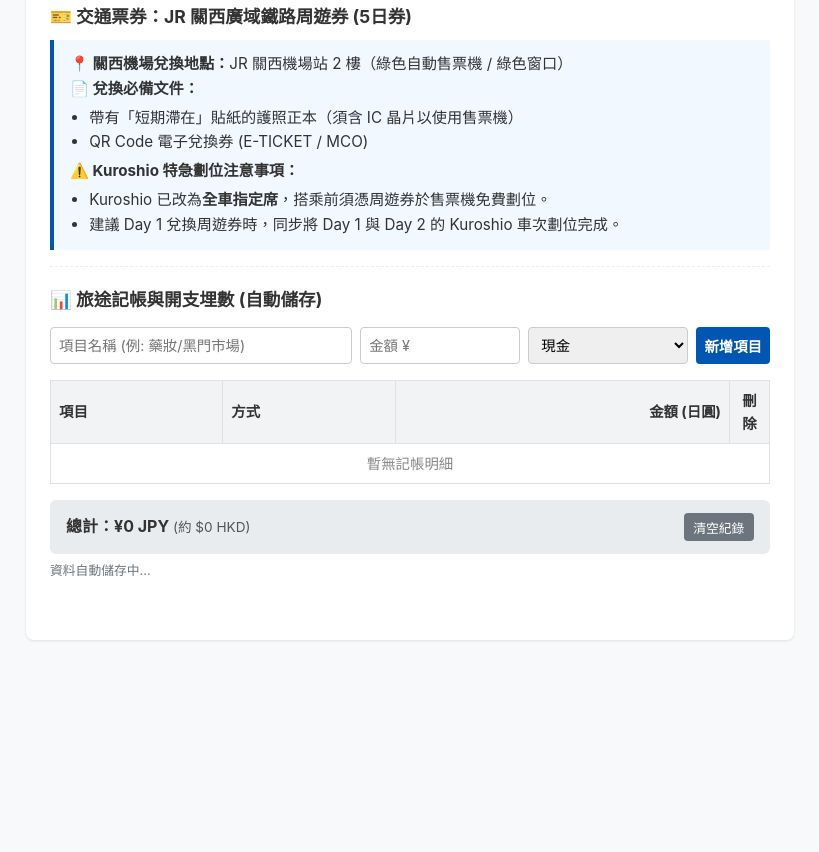
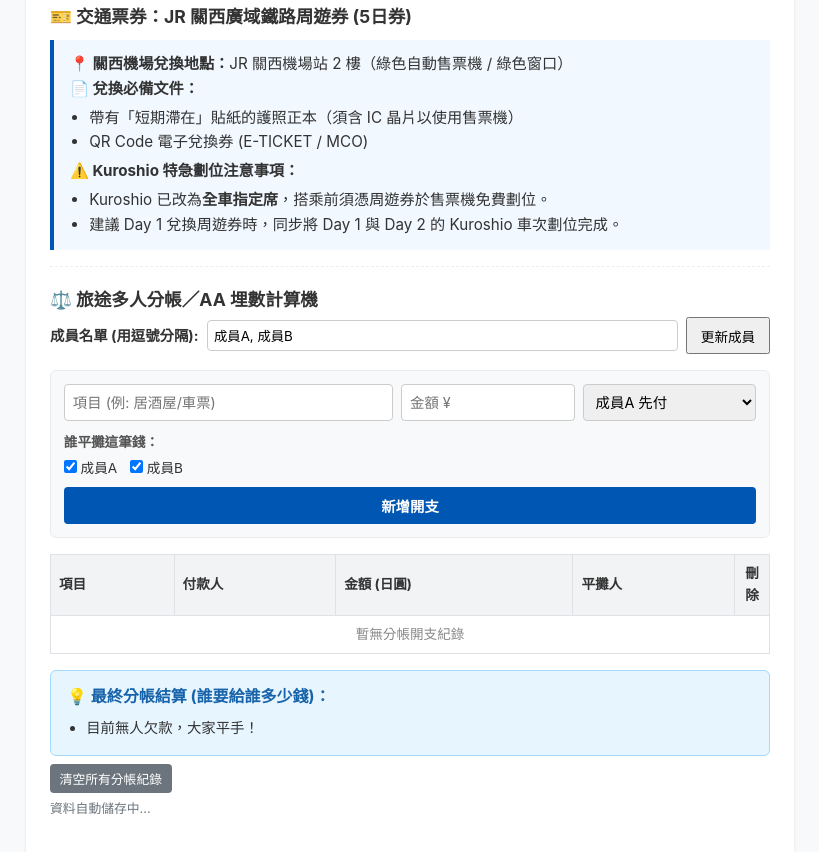
Before and after one commit to JAEL-AI/Platform, a plain HTML site: page index.html in a window 1280 px wide. Shown: the part 3908-4760 px from the top of the page, without its empty margins (230-1049 px from the left). Before the commit the page ends 4580 px from the top, so only its background shows below. Drawn offline with Linux system fonts and the light colour scheme.

Commit message:
Refactor index.html for split expense functionality
Refactor HTML structure and update comments for split expense module.

```diff
--- a/index.html
+++ b/index.html
@@ -11,179 +11,80 @@
   <link rel="apple-touch-icon" href="icon.png">
 
   <style>
-    html {
-      scroll-behavior: smooth;
-    }
+    html { scroll-behavior: smooth; }
     body {
       font-family: -apple-system, BlinkMacSystemFont, "Segoe UI", Roboto, "Helvetica Neue", Arial, sans-serif;
-      margin: 0;
-      padding: 0;
-      color: #333;
-      background-color: #f8f9fa;
-      line-height: 1.6;
+      margin: 0; padding: 0; color: #333; background-color: #f8f9fa; line-height: 1.6;
     }
-    header {
-      background: #0056b3;
-      color: #fff;
-      padding: 2rem 1rem;
-      text-align: center;
-    }
+    header { background: #0056b3; color: #fff; padding: 2rem 1rem; text-align: center; }
     header h1 { margin: 0; font-size: 1.8rem; }
     header p { margin: 0.5rem 0 0; opacity: 0.9; }
 
     nav {
-      position: sticky;
-      top: 0;
-      background: #ffffff;
-      display: flex;
-      justify-content: space-around;
-      padding: 0.75rem;
-      box-shadow: 0 2px 5px rgba(0,0,0,0.1);
-      z-index: 100;
-      overflow-x: auto;
+      position: sticky; top: 0; background: #ffffff; display: flex;
+      justify-content: space-around; padding: 0.75rem; box-shadow: 0 2px 5px rgba(0,0,0,0.1);
+      z-index: 100; overflow-x: auto;
     }
-    nav a {
-      color: #0056b3;
-      text-decoration: none;
-      font-weight: bold;
-      padding: 0.25rem 0.5rem;
-      white-space: nowrap;
+    nav a { color: #0056b3; text-decoration: none; font-weight: bold; padding: 0.25rem 0.5rem; white-space: nowrap; }
+    nav a:hover { text-decoration: underline; }
+
+    main { max-width: 800px; margin: 1.5rem auto; padding: 0 1rem; }
+    section {
+      background: #fff; margin-bottom: 2rem; padding: 1.5rem;
+      border-radius: 8px; box-shadow: 0 1px 3px rgba(0,0,0,0.1); scroll-margin-top: 70px;
     }
-    nav a:hover {
-      text-decoration: underline;
-    }
+    h2 { border-bottom: 2px solid #0056b3; padding-bottom: 0.5rem; color: #0056b3; margin-top: 0; }
 
-    main {
-      max-width: 800px;
-      margin: 1.5rem auto;
-      padding: 0 1rem;
-    }
-    section {
-      background: #fff;
-      margin-bottom: 2rem;
-      padding: 1.5rem;
-      border-radius: 8px;
-      box-shadow: 0 1px 3px rgba(0,0,0,0.1);
-      scroll-margin-top: 70px;
-    }
-    h2 {
-      border-bottom: 2px solid #0056b3;
-      padding-bottom: 0.5rem;
-      color: #0056b3;
-      margin-top: 0;
-    }
-
-    .item {
-      margin-bottom: 1.2rem;
-      padding-bottom: 1rem;
-      border-bottom: 1px dashed #eee;
-    }
-    .item:last-child {
-      border-bottom: none;
-    }
-    .time {
-      font-weight: bold;
-      color: #d9534f;
-      font-size: 0.9rem;
-    }
-    .title {
-      font-weight: bold;
-      font-size: 1.1rem;
-      margin: 0.2rem 0;
-    }
-    .map-link {
-      display: inline-block;
-      margin-top: 0.3rem;
-      color: #28a745;
-      text-decoration: none;
-      font-size: 0.9rem;
-    }
+    .item { margin-bottom: 1.2rem; padding-bottom: 1rem; border-bottom: 1px dashed #eee; }
+    .item:last-child { border-bottom: none; }
+    .time { font-weight: bold; color: #d9534f; font-size: 0.9rem; }
+    .title { font-weight: bold; font-size: 1.1rem; margin: 0.2rem 0; }
+    .map-link { display: inline-block; margin-top: 0.3rem; color: #28a745; text-decoration: none; font-size: 0.9rem; }
     .map-link:hover { text-decoration: underline; }
 
     .info-box {
-      background-color: #f1f8ff;
-      border-left: 4px solid #0056b3;
-      padding: 0.8rem 1rem;
-      margin-top: 0.5rem;
-      font-size: 0.95rem;
+      background-color: #f1f8ff; border-left: 4px solid #0056b3;
+      padding: 0.8rem 1rem; margin-top: 0.5rem; font-size: 0.95rem;
     }
-    .info-box ul {
-      margin: 0.3rem 0 0 1.2rem;
-      padding: 0;
+    .info-box ul { margin: 0.3rem 0 0 1.2rem; padding: 0; }
+
+    /* 多人分帳模組樣式 */
+    .split-config {
+      display: flex; gap: 0.5rem; margin-bottom: 1rem; align-items: center; flex-wrap: wrap;
     }
+    .split-config input { flex: 1; min-width: 200px; padding: 0.4rem; border: 1px solid #ccc; border-radius: 4px; }
 
-    /* 記帳結算表樣式 */
-    .ledger-form {
-      display: flex;
-      flex-wrap: wrap;
-      gap: 0.5rem;
-      margin-top: 0.8rem;
+    .split-form {
+      display: flex; flex-direction: column; gap: 0.5rem; background: #f8f9fa; padding: 0.8rem; border-radius: 6px; border: 1px solid #e9ecef;
     }
-    .ledger-form input, .ledger-form select, .ledger-form button {
-      padding: 0.5rem;
-      font-size: 0.9rem;
-      border: 1px solid #ccc;
-      border-radius: 4px;
+    .split-form-row { display: flex; gap: 0.5rem; flex-wrap: wrap; }
+    .split-form input, .split-form select, .split-form button {
+      padding: 0.5rem; font-size: 0.9rem; border: 1px solid #ccc; border-radius: 4px;
     }
-    .ledger-form input[type="text"] { flex: 2; min-width: 120px; }
-    .ledger-form input[type="number"] { flex: 1; min-width: 80px; }
-    .ledger-form select { flex: 1; min-width: 90px; }
-    .ledger-form button {
-      background-color: #0056b3;
-      color: white;
-      border: none;
-      font-weight: bold;
-      cursor: pointer;
+    .split-form input[type="text"] { flex: 2; min-width: 120px; }
+    .split-form input[type="number"] { flex: 1; min-width: 90px; }
+    .split-form select { flex: 1; min-width: 100px; }
+    .split-form button {
+      background-color: #0056b3; color: white; border: none; font-weight: bold; cursor: pointer; padding: 0.5rem 1rem;
     }
-    .ledger-form button:hover { background-color: #004085; }
+    .split-form button:hover { background-color: #004085; }
 
-    .ledger-table {
-      width: 100%;
-      border-collapse: collapse;
-      margin-top: 1rem;
-      font-size: 0.9rem;
+    .checkbox-group { display: flex; gap: 0.8rem; align-items: center; font-size: 0.85rem; flex-wrap: wrap; margin-top: 0.2rem; }
+
+    .ledger-table { width: 100%; border-collapse: collapse; margin-top: 1rem; font-size: 0.85rem; }
+    .ledger-table th, .ledger-table td { border: 1px solid #dee2e6; padding: 0.5rem; text-align: left; }
+    .ledger-table th { background-color: #f1f3f5; }
+    .delete-btn { color: #d9534f; cursor: pointer; font-weight: bold; border: none; background: none; padding: 0; }
+
+    .settlement-box {
+      margin-top: 1rem; background: #e7f5ff; border: 1px solid #a5d8ff; padding: 0.8rem 1rem; border-radius: 6px;
     }
-    .ledger-table th, .ledger-table td {
-      border: 1px solid #dee2e6;
-      padding: 0.5rem;
-      text-align: left;
-    }
-    .ledger-table th { background-color: #f1f3f5; }
-    .ledger-table td.num { text-align: right; }
-    .delete-btn {
-      color: #d9534f;
-      cursor: pointer;
-      font-weight: bold;
-      border: none;
-      background: none;
-      padding: 0;
-    }
+    .settlement-title { font-weight: bold; color: #1864ab; margin-bottom: 0.4rem; }
+    .settlement-list { margin: 0; padding-left: 1.2rem; font-size: 0.9rem; }
+    .settlement-list li { margin-bottom: 0.2rem; }
 
-    .summary-box {
-      margin-top: 1rem;
-      background: #e9ecef;
-      padding: 0.8rem 1rem;
-      border-radius: 6px;
-      font-weight: bold;
-      display: flex;
-      justify-content: space-between;
-      align-items: center;
-      flex-wrap: wrap;
-    }
-    .clear-btn {
-      background-color: #6c757d;
-      color: white;
-      border: none;
-      padding: 0.3rem 0.6rem;
-      border-radius: 4px;
-      font-size: 0.8rem;
-      cursor: pointer;
-    }
-    .status-msg {
-      font-size: 0.8rem;
-      color: #6c757d;
-      margin-top: 0.4rem;
-    }
+    .clear-btn { background-color: #6c757d; color: white; border: none; padding: 0.3rem 0.6rem; border-radius: 4px; font-size: 0.8rem; cursor: pointer; margin-top: 0.5rem; }
+    .status-msg { font-size: 0.8rem; color: #6c757d; margin-top: 0.4rem; }
   </style>
 </head>
 <body>
@@ -352,9 +253,9 @@
       </div>
     </section>
 
-    <!-- Info & Ledger Section -->
+    <!-- Info & Split Expense Section -->
     <section id="info">
-      <h2>ℹ️ 實用資訊與行程開支埋數</h2>
+      <h2>ℹ️ 實用資訊與同行分帳工具</h2>
       <div class="item">
         <div class="title">✈️ 航班資訊</div>
         <p><strong>去程：</strong>香港航空 HX616 (02:40 - 07:15)<br><strong>回程：</strong>香港航空 HX613 (20:20 - 23:50)</p>
@@ -380,125 +281,242 @@
         </div>
       </div>
 
-      <!-- 記帳埋數模組 -->
+      <!-- 多人分帳埋數模組 -->
       <div class="item">
-        <div class="title">📊 旅途記帳與開支埋數 (自動儲存)</div>
-        <div class="ledger-form">
-          <input type="text" id="itemName" placeholder="項目名稱 (例: 藥妝/黑門市場)" />
-          <input type="number" id="itemAmount" placeholder="金額 ¥" />
-          <select id="payMethod">
-            <option value="現金">現金</option>
-            <option value="信用卡">信用卡</option>
-            <option value="西瓜卡/ICOCA">IC卡</option>
-          </select>
-          <button type="button" id="addBtn">新增項目</button>
+        <div class="title">⚖️ 旅途多人分帳／AA 埋數計算機</div>
+
+        <!-- 成員設定 -->
+        <div class="split-config">
+          <label style="font-weight:bold; font-size:0.9rem;">成員名單 (用逗號分隔):</label>
+          <input type="text" id="membersInput" value="成員A, 成員B" placeholder="例如: 小明, 小紅, 阿華" />
+          <button type="button" id="saveMembersBtn" style="padding:0.4rem 0.8rem; font-size:0.85rem; cursor:pointer;">更新成員</button>
         </div>
 
+        <!-- 輸入開支 -->
+        <div class="split-form">
+          <div class="split-form-row">
+            <input type="text" id="itemName" placeholder="項目 (例: 居酒屋/車票)" />
+            <input type="number" id="itemAmount" placeholder="金額 ¥" />
+            <select id="payerSelect"></select>
+          </div>
+          <div>
+            <span style="font-size:0.85rem; font-weight:bold; color:#555;">誰平攤這筆錢：</span>
+            <div id="sharersCheckboxGroup" class="checkbox-group"></div>
+          </div>
+          <button type="button" id="addBtn">新增開支</button>
+        </div>
+
+        <!-- 明細表格 -->
         <table class="ledger-table">
           <thead>
             <tr>
               <th>項目</th>
-              <th>方式</th>
-              <th style="text-align:right;">金額 (日圓)</th>
-              <th style="width: 40px; text-align:center;">刪除</th>
+              <th>付款人</th>
+              <th>金額 (日圓)</th>
+              <th>平攤人</th>
+              <th style="width: 35px; text-align:center;">刪除</th>
             </tr>
           </thead>
-          <tbody id="ledgerBody">
-            <!-- 動態加入記帳明細 -->
-          </tbody>
+          <tbody id="ledgerBody"></tbody>
         </table>
 
-        <div class="summary-box">
-          <div>
-            總計：<span id="totalJPY">¥0</span> JPY
-            <span style="font-weight:normal; font-size:0.85rem; color:#555;">(約 <span id="totalHKD">$0</span> HKD)</span>
-          </div>
-          <button type="button" class="clear-btn" id="clearBtn">清空紀錄</button>
+        <!-- 最終埋數結算結果 -->
+        <div class="settlement-box">
+          <div class="settlement-title">💡 最終分帳結算 (誰要給誰多少錢)：</div>
+          <ul id="settlementList" class="settlement-list"></ul>
         </div>
+
+        <button type="button" class="clear-btn" id="clearBtn">清空所有分帳紀錄</button>
         <div id="status" class="status-msg">資料自動儲存中...</div>
       </div>
     </section>
 
   </main>
 
-  <!-- 記帳模組 JavaScript -->
+  <!-- 分帳模組 JavaScript -->
   <script>
     document.addEventListener("DOMContentLoaded", function () {
+      const membersInput = document.getElementById("membersInput");
+      const saveMembersBtn = document.getElementById("saveMembersBtn");
+      const payerSelect = document.getElementById("payerSelect");
+      const sharersCheckboxGroup = document.getElementById("sharersCheckboxGroup");
       const itemName = document.getElementById("itemName");
       const itemAmount = document.getElementById("itemAmount");
-      const payMethod = document.getElementById("payMethod");
       const addBtn = document.getElementById("addBtn");
       const ledgerBody = document.getElementById("ledgerBody");
-      const totalJPY = document.getElementById("totalJPY");
-      const totalHKD = document.getElementById("totalHKD");
+      const settlementList = document.getElementById("settlementList");
       const clearBtn = document.getElementById("clearBtn");
       const status = document.getElementById("status");
 
-      const JPY_TO_HKD_RATE = 0.052; // 預設日圓兌港幣匯率
+      const JPY_TO_HKD_RATE = 0.052;
 
-      let ledgerData = JSON.parse(localStorage.getItem("travel_ledger")) || [];
+      let members = JSON.parse(localStorage.getItem("split_members")) || ["成員A", "成員B"];
+      let splitData = JSON.parse(localStorage.getItem("split_data")) || [];
 
-      function renderLedger() {
+      membersInput.value = members.join(", ");
+
+      function updateMemberUI() {
+        payerSelect.innerHTML = "";
+        sharersCheckboxGroup.innerHTML = "";
+
+        members.forEach(m => {
+          // Payer options
+          const opt = document.createElement("option");
+          opt.value = m;
+          opt.textContent = m + " 先付";
+          payerSelect.appendChild(opt);
+
+          // Sharers checkboxes
+          const lbl = document.createElement("label");
+          lbl.innerHTML = `<input type="checkbox" value="${m}" checked /> ${m}`;
+          sharersCheckboxGroup.appendChild(lbl);
+        });
+      }
+
+      saveMembersBtn.addEventListener("click", function() {
+        const raw = membersInput.value.trim();
+        if(!raw) return;
+        members = raw.split(",").map(s => s.trim()).filter(s => s !== "");
+        localStorage.setItem("split_members", JSON.stringify(members));
+        updateMemberUI();
+        renderSplit();
+      });
+
+      function renderSplit() {
         ledgerBody.innerHTML = "";
-        let sum = 0;
 
-        if (ledgerData.length === 0) {
-          ledgerBody.innerHTML = '<tr><td colspan="4" style="text-align:center; color:#888;">暫無記帳明細</td></tr>';
+        // Track balances per person
+        let paid = {};
+        let owed = {};
+        members.forEach(m => { paid[m] = 0; owed[m] = 0; });
+
+        if (splitData.length === 0) {
+          ledgerBody.innerHTML = '<tr><td colspan="5" style="text-align:center; color:#888;">暫無分帳開支紀錄</td></tr>';
         } else {
-          ledgerData.forEach((item, index) => {
-            sum += item.amount;
+          splitData.forEach((item, index) => {
+            if(!paid.hasOwnProperty(item.payer)) paid[item.payer] = 0;
+            paid[item.payer] += item.amount;
+
+            const count = item.sharers.length;
+            if (count > 0) {
+              const perPerson = item.amount / count;
+              item.sharers.forEach(s => {
+                if(!owed.hasOwnProperty(s)) owed[s] = 0;
+                owed[s] += perPerson;
+              });
+            }
+
             const tr = document.createElement("tr");
             tr.innerHTML = `
               <td>${item.name}</td>
-              <td>${item.method}</td>
-              <td class="num">¥${item.amount.toLocaleString()}</td>
+              <td>${item.payer}</td>
+              <td>¥${item.amount.toLocaleString()}</td>
+              <td>${item.sharers.join(", ")}</td>
               <td style="text-align:center;"><button class="delete-btn" onclick="deleteItem(${index})">✕</button></td>
             `;
             ledgerBody.appendChild(tr);
           });
         }
 
-        totalJPY.textContent = "¥" + sum.toLocaleString();
-        totalHKD.textContent = "$" + Math.round(sum * JPY_TO_HKD_RATE).toLocaleString();
-        localStorage.setItem("travel_ledger", JSON.stringify(ledgerData));
+        calculateSettlement(paid, owed);
+        localStorage.setItem("split_data", JSON.stringify(splitData));
+      }
+
+      function calculateSettlement(paid, owed) {
+        settlementList.innerHTML = "";
+        let netBalances = {};
+
+        members.forEach(m => {
+          netBalances[m] = (paid[m] || 0) - (owed[m] || 0);
+        });
+
+        let debtors = [];
+        let creditors = [];
+
+        for (let m in netBalances) {
+          if (netBalances[m] < -0.01) {
+            debtors.push({ name: m, amount: -netBalances[m] });
+          } else if (netBalances[m] > 0.01) {
+            creditors.push({ name: m, amount: netBalances[m] });
+          }
+        }
+
+        let transactions = [];
+        let d = 0, c = 0;
+
+        while (d < debtors.length && c < creditors.length) {
+          let payment = Math.min(debtors[d].amount, creditors[c].amount);
+          transactions.push({
+            from: debtors[d].name,
+            to: creditors[c].name,
+            amount: payment
+          });
+
+          debtors[d].amount -= payment;
+          creditors[c].amount -= payment;
+
+          if (debtors[d].amount < 0.01) d++;
+          if (creditors[c].amount < 0.01) c++;
+        }
+
+        if (transactions.length === 0) {
+          settlementList.innerHTML = '<li>目前無人欠款，大家平手！</li>';
+        } else {
+          transactions.forEach(t => {
+            const hkd = Math.round(t.amount * JPY_TO_HKD_RATE);
+            const li = document.createElement("li");
+            li.innerHTML = `<strong>${t.from}</strong> 應給 <strong>${t.to}</strong>：<strong>¥${Math.round(t.amount).toLocaleString()} 日圓</strong> <span style="color:#555; font-size:0.85rem;">(約 $${hkd} HKD)</span>`;
+            settlementList.appendChild(li);
+          });
+        }
       }
 
       addBtn.addEventListener("click", function () {
         const name = itemName.value.trim();
         const amount = parseFloat(itemAmount.value);
+        const payer = payerSelect.value;
+
+        const checkboxes = sharersCheckboxGroup.querySelectorAll("input[type='checkbox']:checked");
+        const sharers = Array.from(checkboxes).map(cb => cb.value);
 
         if (!name || isNaN(amount) || amount <= 0) {
-          alert("請輸入有效的項目名稱與金額！");
+          alert("請輸入有效的開支項目與金額！");
+          return;
+        }
+        if (sharers.length === 0) {
+          alert("請至少選擇一位平攤開支的人！");
           return;
         }
 
-        ledgerData.push({
+        splitData.push({
           name: name,
           amount: amount,
-          method: payMethod.value
+          payer: payer,
+          sharers: sharers
         });
 
         itemName.value = "";
         itemAmount.value = "";
-        renderLedger();
-        status.textContent = "已更新並自動儲存 " + new Date().toLocaleTimeString();
+        renderSplit();
+        status.textContent = "已新增開支並自動儲存 " + new Date().toLocaleTimeString();
       });
 
       window.deleteItem = function (index) {
-        ledgerData.splice(index, 1);
-        renderLedger();
+        splitData.splice(index, 1);
+        renderSplit();
         status.textContent = "已刪除項目 " + new Date().toLocaleTimeString();
       };
 
       clearBtn.addEventListener("click", function () {
-        if (confirm("確定要清空所有開支紀錄嗎？")) {
-          ledgerData = [];
-          renderLedger();
-          status.textContent = "所有紀錄已清空";
+        if (confirm("確定要清空所有分帳紀錄嗎？")) {
+          splitData = [];
+          renderSplit();
+          status.textContent = "所有分帳紀錄已清空";
         }
       });
 
-      renderLedger();
+      updateMemberUI();
+      renderSplit();
     });
   </script>
 </body>
```
